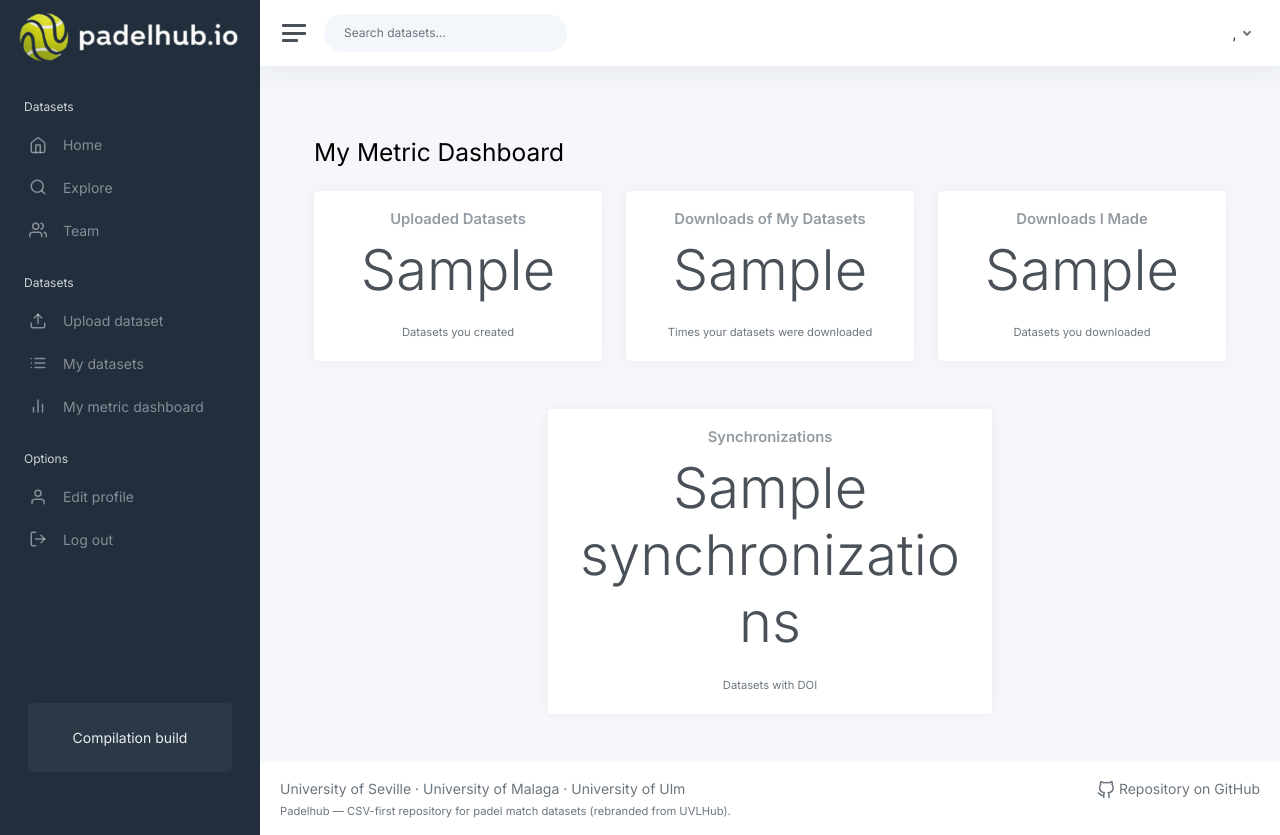
After one commit to EGC-PadelHub/padel-hub, a Flask app: template app/modules/profile/templates/profile/metrics_dashboard.html in a window 1280 px wide. The commit adds this page. Run offline with Flask 3, Linux system fonts and the light colour scheme; the template is opened without the code that fills it: most values are stand-ins (such as "Sample title", 1, 10 or a date in 2020); some libraries are stand-ins or nearby versions.

Commit message:
feat: Metrics dashboard

```diff
--- /dev/null
+++ b/app/modules/profile/templates/profile/metrics_dashboard.html
@@ -0,0 +1,50 @@
+{% extends "base_template.html" %}
+{% block content %}
+<div class="container mt-4">
+    <h2>My Metric Dashboard</h2>
+
+    <!-- First row: 3 cards -->
+    <div class="row mt-4">
+        <div class="col-md-4">
+            <div class="card text-center">
+                <div class="card-body">
+                    <h5 class="card-title">Uploaded Datasets</h5>
+                    <p class="card-text display-4">{{ uploaded_datasets }}</p>
+                    <small class="text-muted">Datasets you created</small>
+                </div>
+            </div>
+        </div>
+        <div class="col-md-4">
+            <div class="card text-center">
+                <div class="card-body">
+                    <h5 class="card-title">Downloads of My Datasets</h5>
+                    <p class="card-text display-4">{{ downloads_of_my_datasets }}</p>
+                    <small class="text-muted">Times your datasets were downloaded</small>
+                </div>
+            </div>
+        </div>
+        <div class="col-md-4">
+            <div class="card text-center">
+                <div class="card-body">
+                    <h5 class="card-title">Downloads I Made</h5>
+                    <p class="card-text display-4">{{ downloads_i_made }}</p>
+                    <small class="text-muted">Datasets you downloaded</small>
+                </div>
+            </div>
+        </div>
+    </div>
+
+    <!-- Second row: 1 card (Synchronizations only) -->
+    <div class="row mt-4">
+        <div class="col-md-6 offset-md-3">
+            <div class="card text-center">
+                <div class="card-body">
+                    <h5 class="card-title">Synchronizations</h5>
+                    <p class="card-text display-4">{{ synchronizations }}</p>
+                    <small class="text-muted">Datasets with DOI</small>
+                </div>
+            </div>
+        </div>
+    </div>
+</div>
+{% endblock %}
--- a/app/templates/base_template.html
+++ b/app/templates/base_template.html
@@ -105,6 +105,13 @@
                         <a class="sidebar-link" href="{{ url_for('dataset.list_dataset') }}">
                             <i class="align-middle" data-feather="list"></i> <span
                                 class="align-middle">My datasets</span>
+                        </a>
+                    </li>
+
+                    <li class="sidebar-item {{ 'active' if request.endpoint == 'profile.metrics_dashboard' else '' }}">
+                        <a class="sidebar-link" href="{{ url_for('profile.metrics_dashboard') }}">
+                            <i class="align-middle" data-feather="bar-chart-2"></i> <span
+                                class="align-middle">My metric dashboard</span>
                         </a>
                     </li>
 
```
Also changed, not shown: app/modules/dataset/routes.py (+34 -48 lines), app/modules/profile/routes.py (+70 -1 lines).
